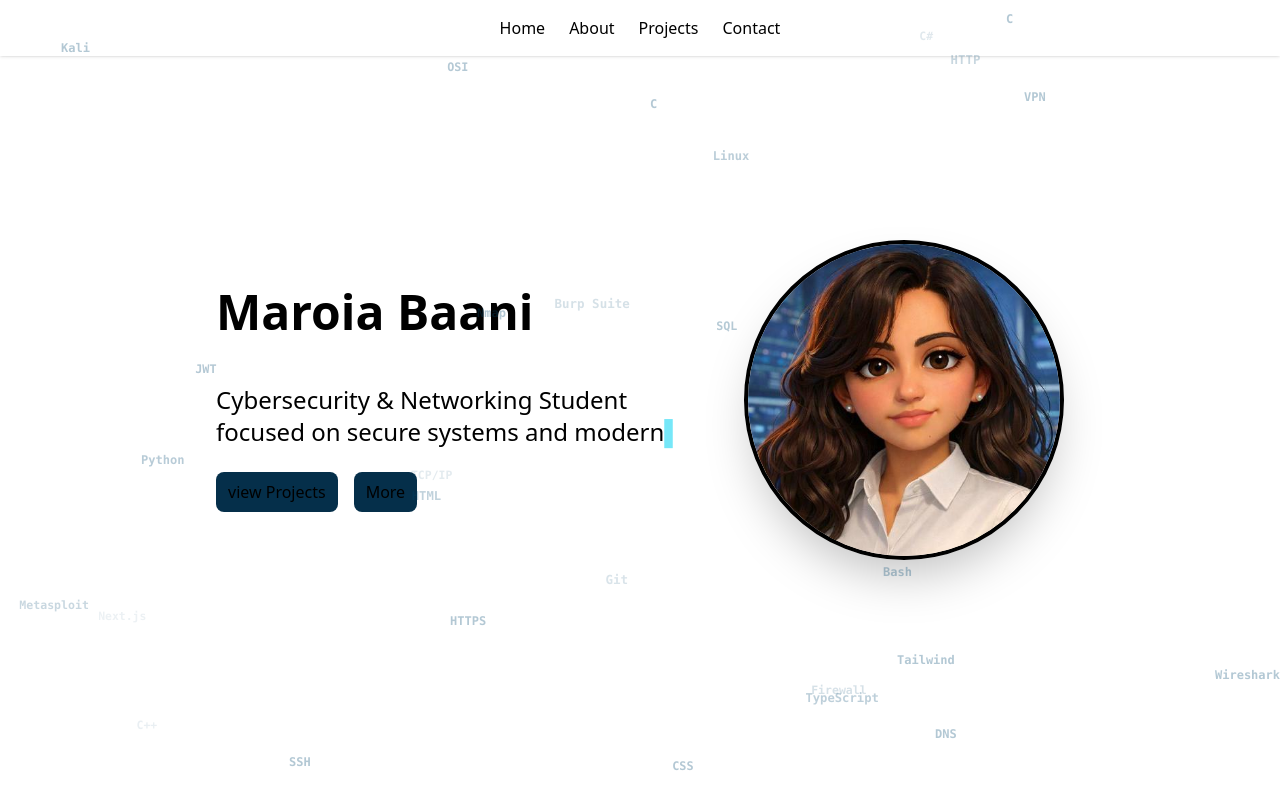
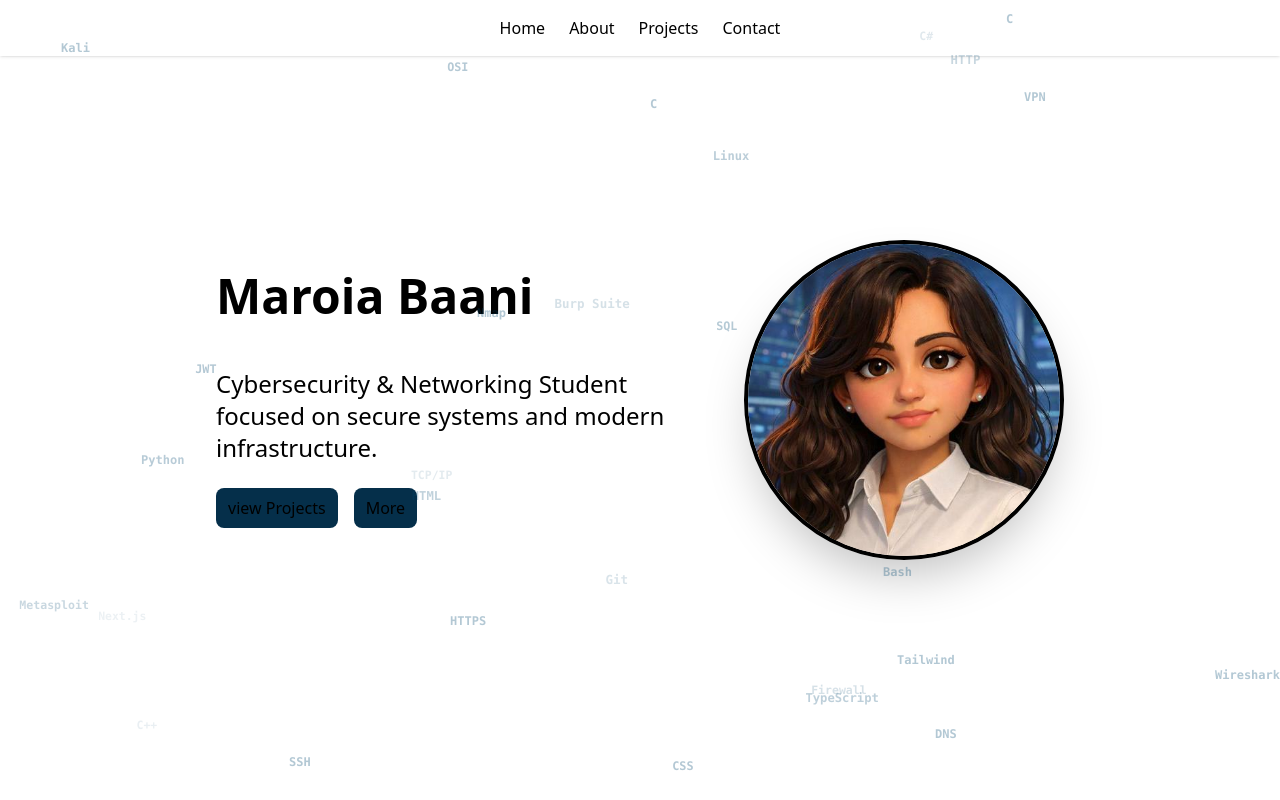
Before and after one commit to briw4/portfolio, a Next.js app: page / in a window 1280 px wide. Built offline with nearby package versions, Linux system fonts and the light colour scheme.

Commit message:
fix(typewriter): type character-by-character for a smoother effect

```diff
--- a/components/ui/Typewriter.tsx
+++ b/components/ui/Typewriter.tsx
@@ -2,7 +2,6 @@
 import {useEffect, useState} from "react";
 
 export default function Typewriter({ text, className }: { text: string; className?: string }) {
-  const words = text.split(" ");
   const [count, setCount] = useState(0);
   const [visible, setVisible] = useState(true);
 
@@ -11,18 +10,18 @@ export default function Typewriter({ text, className }: { text: string; classNam
       const t = setTimeout(() => { setCount(0); setVisible(true); }, 600);
       return () => clearTimeout(t);
     }
-    if (count < words.length) {
-      const t = setTimeout(() => setCount((c) => c + 1), 110);
+    if (count < text.length) {
+      const t = setTimeout(() => setCount((c) => c + 1), 35);
       return () => clearTimeout(t);
     }
     const t = setTimeout(() => setVisible(false), 2500);
     return () => clearTimeout(t);
-  }, [count, visible, words.length]);
+  }, [count, visible, text.length]);
 
   return (
     <span className={className}>
-      {words.slice(0, count).join(" ")}
-      {count < words.length && <span className="animate-pulse text-cyan-400">▌</span>}
+      {text.slice(0, count)}
+      {count < text.length && <span className="animate-pulse text-cyan-400">▌</span>}
     </span>
   );
 }
```
